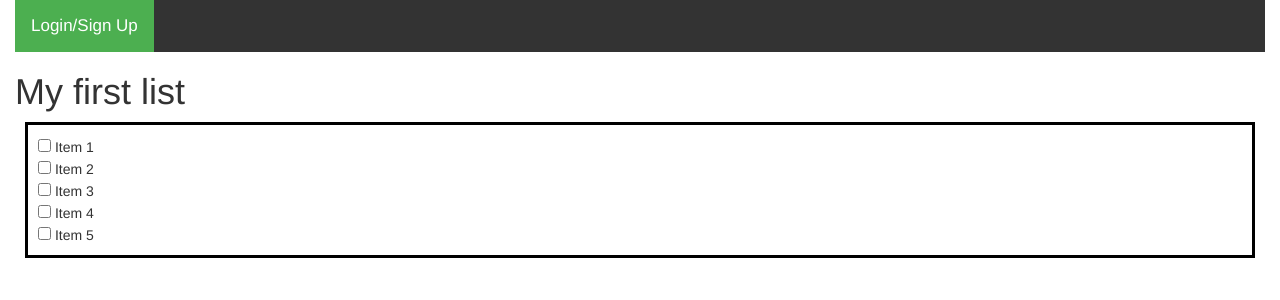
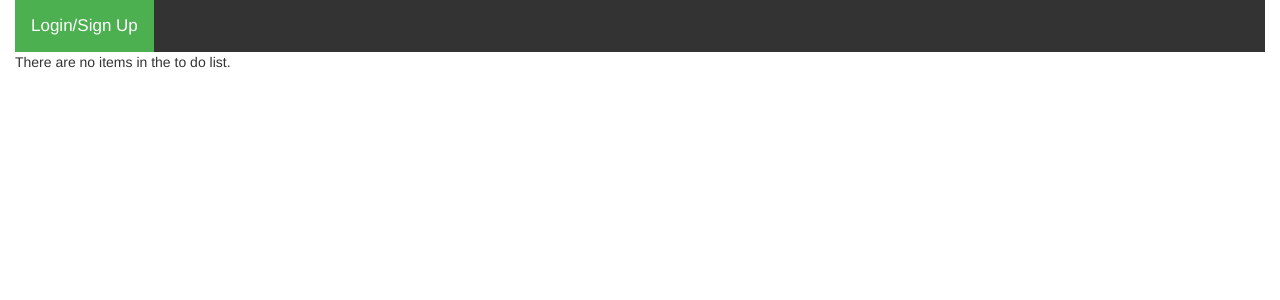
Before and after one commit to christinechengubc/ToDo, a Django app: page /catalog/ in a window 1280 px wide. Shown: the top 300 px of the page. Run offline with Django 3.2, Linux system fonts and the light colour scheme; data comes from the database, SQL or seed files in the repository; some libraries are stand-ins or nearby versions.

Commit message:
More tabs to 4 space + user-specific view of lists

```diff
--- a/ToDo/settings.py
+++ b/ToDo/settings.py
@@ -38,6 +38,7 @@
     'django.contrib.messages',
     'django.contrib.staticfiles',
     'catalog.apps.CatalogConfig',
+    'django_extensions',
 ]
 
 MIDDLEWARE = [
--- a/catalog/views.py
+++ b/catalog/views.py
@@ -13,9 +13,13 @@
     num_lists=TodoList.objects.all().count()
     num_items=TodoItem.objects.all().count()
 
-    the_list = TodoList.objects.first()
-    todo_list = the_list.todoitem_set.all()
-    list_name = the_list.title
+    if request.user.is_authenticated():
+        the_list = request.user.todolist_set.first()
+        todo_list = the_list.todoitem_set.all()
+        list_name = the_list.title
+    else:
+        todo_list = []
+        list_name = "No lists available"
 
     # Render the HTML template index.html with the data in the context variable.
     return render(
```
Also changed, not shown: catalog/templates/base_generic.html (indentation only), catalog/templates/catalog/todolist_list.html (indentation only), catalog/templates/index.html (indentation only).
